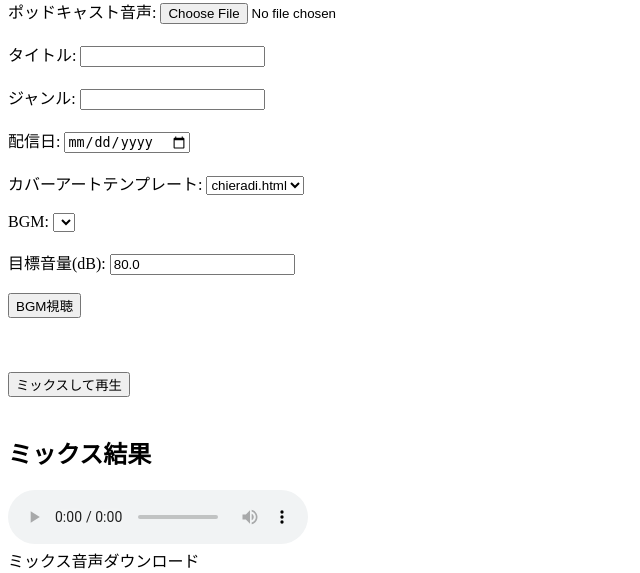
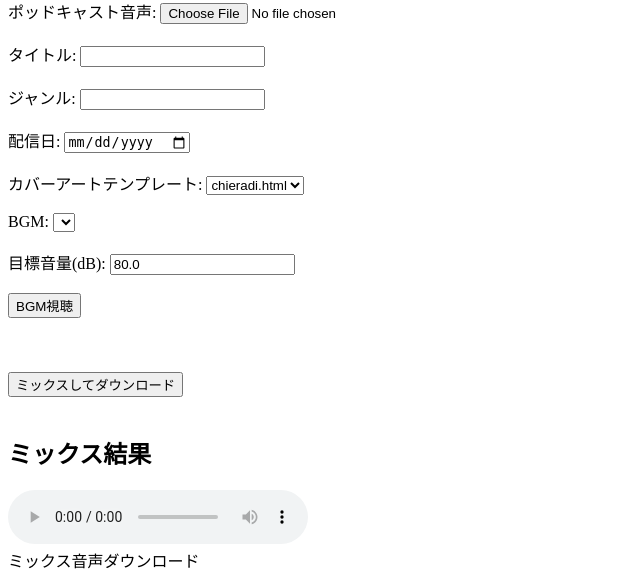
Before and after one commit to TakamiChie/PodcastPublicSoundGenerator, a Flask app: page / in a window 1280 px wide. Shown: the part 81-654 px from the top of the page, without its empty margins (0-640 px from the left). Run offline with Flask 3, Linux system fonts and the light colour scheme; lists and menus that the app fills with data are empty.

Commit message:
Stop autoplay after mixing

```diff
--- a/static/js/mix.js
+++ b/static/js/mix.js
@@ -1,4 +1,4 @@
-// ミックス処理と再生を自動化
+// ミックス処理を自動化
 const form = document.querySelector('form');
 const audioInput = document.getElementById('audio');
 const mixedAudio = document.getElementById('mixedAudio');
@@ -23,7 +23,6 @@ async function mix() {
     const blob = await res.blob();
     const url = URL.createObjectURL(blob);
     mixedAudio.src = url;
-    mixedAudio.play();
     mixedDownload.href = url;
   } catch (e) {
     if (e.name !== 'AbortError') {
--- a/templates/index.html
+++ b/templates/index.html
@@ -33,7 +33,7 @@
     <input type="number" name="target_db" id="target_db" value="{{ target_db }}" step="0.1" class="savecontrol"><br><br>
     <button type="button" id="previewBtn">BGM視聴</button><br><br>
     <audio id="previewAudio"></audio><br><br>
-    <button type="submit">ミックスして再生</button>
+    <button type="submit">ミックスしてダウンロード</button>
     <div id="mixProgress" class="spinner" style="display:none;"></div><br><br>
   </form>
   <h2>ミックス結果</h2>
```
